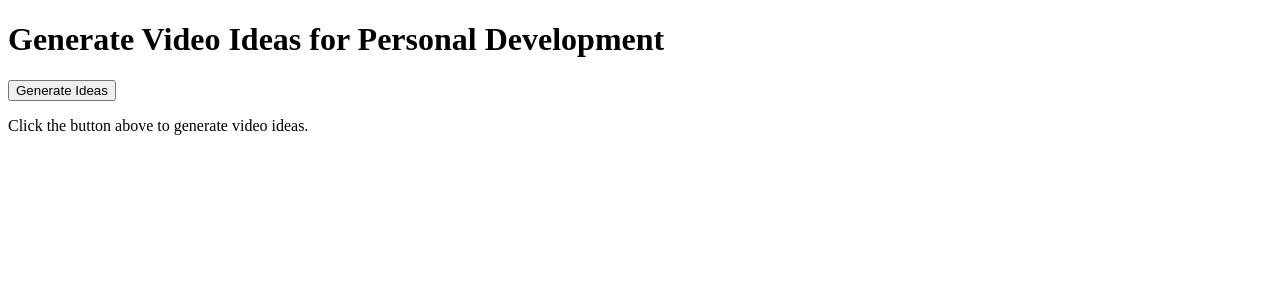
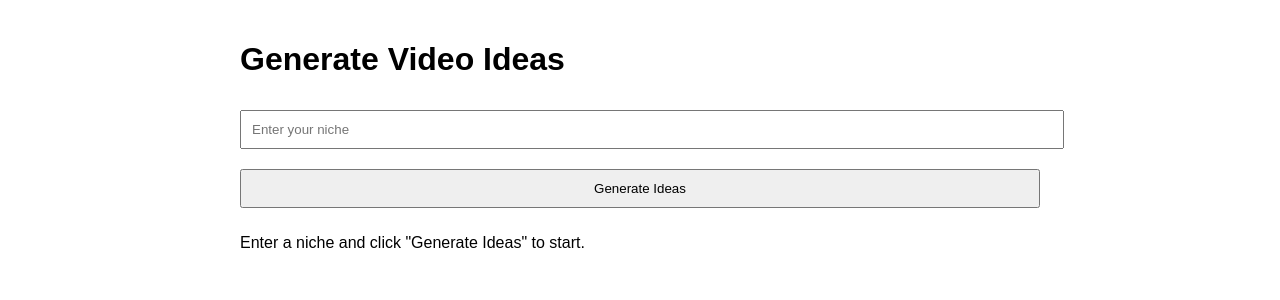
Before and after one commit to jackforgothispassword/AI-Content-Calendar, a Flask app: page / in a window 1280 px wide. Shown: the top 300 px of the page. Run offline with Flask 3, Linux system fonts and the light colour scheme.

Commit message:
Update index.html

```diff
--- a/templates/index.html
+++ b/templates/index.html
@@ -1,22 +1,43 @@
 <!DOCTYPE html>
-<html>
+<html lang="en">
 <head>
+    <meta charset="UTF-8">
     <title>Generate Video Ideas</title>
+    <style>
+        body {
+            font-family: Arial, sans-serif;
+            max-width: 800px;
+            margin: auto;
+            padding: 20px;
+        }
+        input[type="text"], input[type="submit"] {
+            padding: 10px;
+            margin: 10px 0;
+            width: 100%;
+        }
+        ol {
+            padding-left: 20px;
+        }
+        li {
+            margin-bottom: 10px;
+        }
+    </style>
 </head>
 <body>
-    <h1>Generate Video Ideas for Personal Development</h1>
+    <h1>Generate Video Ideas</h1>
     <form method="POST" action="/">
+        <input type="text" name="niche" placeholder="Enter your niche" required>
         <input type="submit" value="Generate Ideas">
     </form>
     {% if video_ideas %}
-        <h2>Generated Video Ideas:</h2>
+        <h2>Generated Video Ideas for {{ niche }}:</h2>
         <ol>
             {% for idea in video_ideas %}
                 <li>{{ idea }}</li>
             {% endfor %}
         </ol>
     {% else %}
-        <p>Click the button above to generate video ideas.</p>
+        <p>Enter a niche and click "Generate Ideas" to start.</p>
     {% endif %}
 </body>
 </html>
```
